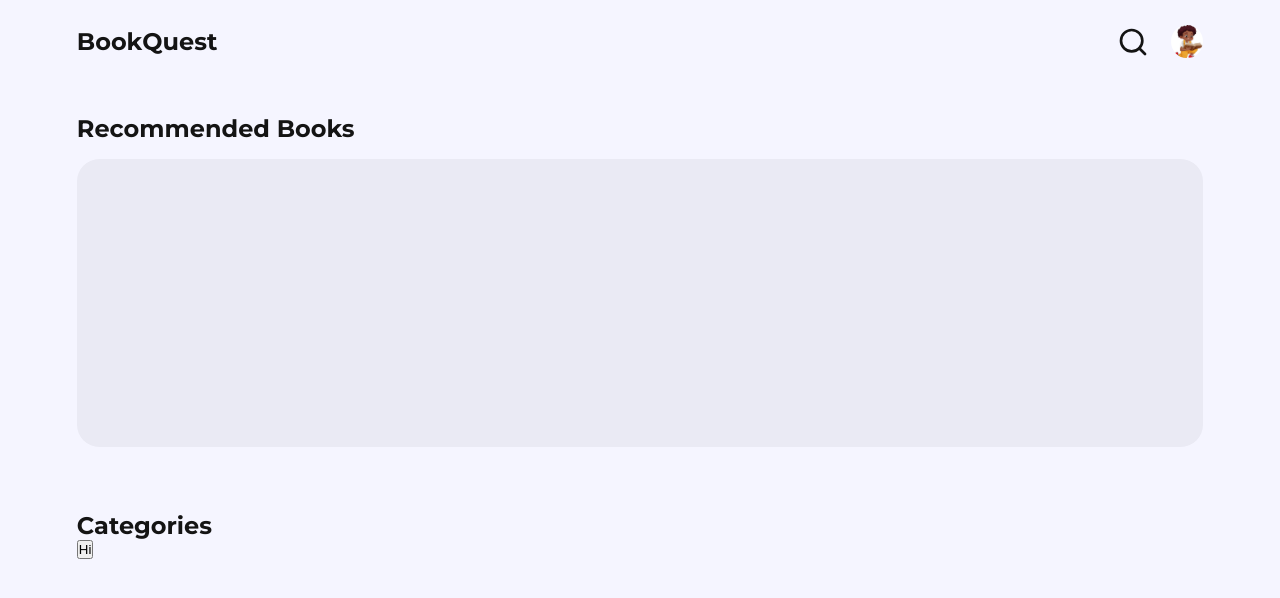
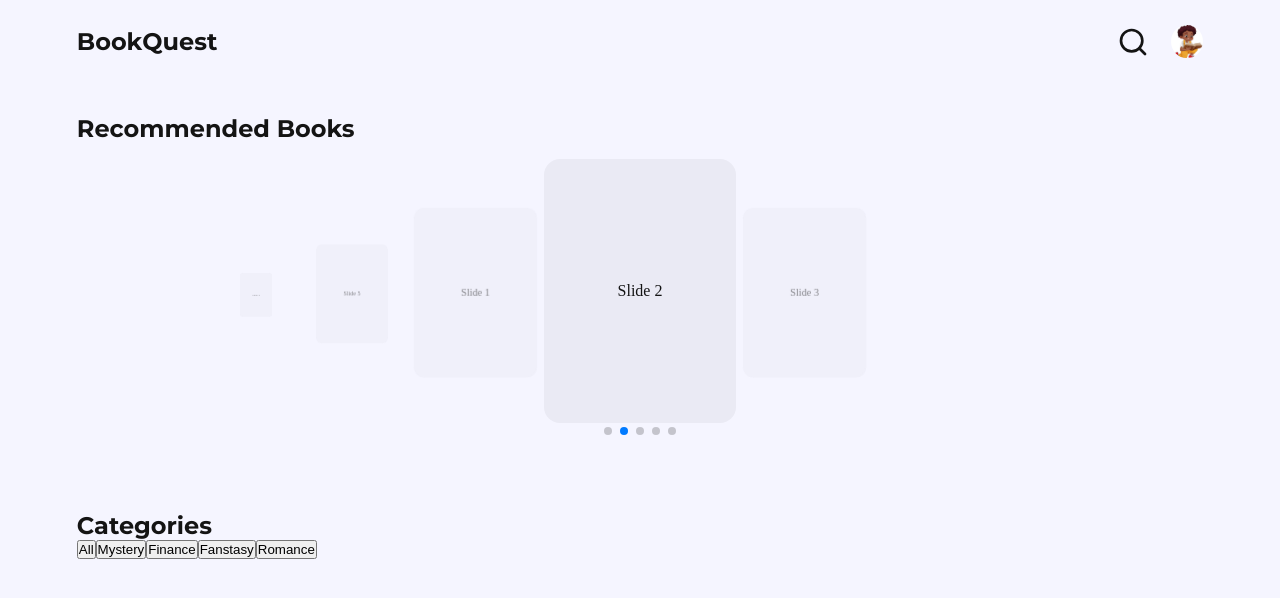
Before and after one commit to Charmingdc/BookQuest, a React (Vite) app: page /home in a window 1280 px wide. Shown: the top 598 px of the page. Built offline with nearby package versions, Linux system fonts and the light colour scheme.

Commit message:
Worked on tab switching

```diff
--- a/package.json
+++ b/package.json
@@ -14,7 +14,8 @@
     "react": "^18.3.1",
     "react-dom": "^18.3.1",
     "react-icons": "^5.4.0",
-    "react-router-dom": "^7.1.3"
+    "react-router-dom": "^7.1.3",
+    "swiper": "^11.2.1"
   },
   "devDependencies": {
     "@eslint/js": "^9.17.0",
--- a/src/components/home/CategoriesBox.tsx
+++ b/src/components/home/CategoriesBox.tsx
@@ -1,13 +1,22 @@
 import Tab from './Tab.tsx';
 
 const CategoriesBox = () => {
+  const demoGenres: string[] = [
+   'All', 'Mystery', 'Finance', 'Fanstasy', 'Romance'
+   ]
+
+
   return (
    <section className='categories-section'>
     <h2> Categories </h2>
 
 
     <div className='tabs'>
-     <Tab />
+     {
+      demoGenres.map((name, index) => (
+         <Tab genre={name} key={index} />
+       ))
+     }
     </div>
    </section>
   )
--- a/src/components/home/RecommendationBox.tsx
+++ b/src/components/home/RecommendationBox.tsx
@@ -1,12 +1,50 @@
+import React from 'react';
+
+import { Swiper, SwiperSlide } from 'swiper/react';
+
+import 'swiper/css';
+import 'swiper/css/effect-coverflow';
+import 'swiper/css/pagination';
+
+import { EffectCoverflow, Pagination, Autoplay } from 'swiper/modules';
+
 const RecommendationBox = () => {
   return (
-    <section className='recommendation-section flex-col-center'>
-      <h2> Recommended Books </h2>
+    <section className="recommendation-section flex-col-center">
+      <h2>Recommended Books</h2>
 
-      <div className='recommendation-box'>
-      </div>
+      <Swiper
+        effect={'coverflow'}
+        grabCursor={true}
+        centeredSlides={true}
+        slidesPerView={'auto'}
+        loop={true}
+        autoplay={{
+          delay: 2500,
+          disableOnInteraction: false,
+        }}
+        pagination={{
+          clickable: true,
+        }}
+        coverflowEffect={{
+          rotate: 0,
+          stretch: 0,
+          depth: 80,
+          modifier: 2.5,
+          scale: 0.9,
+          slideShadows: false,
+        }}
+        modules={[EffectCoverflow, Pagination, Autoplay]}
+        className="mySwiper"
+      >
+        <SwiperSlide className="slide">Slide 1</SwiperSlide>
+        <SwiperSlide className="slide">Slide 2</SwiperSlide>
+        <SwiperSlide className="slide">Slide 3</SwiperSlide>
+        <SwiperSlide className="slide">Slide 4</SwiperSlide>
+        <SwiperSlide className="slide">Slide 5</SwiperSlide>
+      </Swiper>
     </section>
-  )
-}
+  );
+};
 
 export default RecommendationBox;
--- a/src/components/home/Tab.tsx
+++ b/src/components/home/Tab.tsx
@@ -1,7 +1,8 @@
-const Tab = () => {
+
+const Tab: React.FC<{ enre: string}> = ({genre}) => {
   return (
    <button>
-    Hi
+     { genre }
    </button>
   )
 }
--- a/src/pages/Home/index.css
+++ b/src/pages/Home/index.css
@@ -54,3 +54,28 @@
  .categories-section {
   margin-top: 2rem;
  }
+
+.mySwiper {
+  width: 100%;
+  height: 18rem;
+  display: flex;
+  justify-content: center;
+  align-items: center;
+}
+
+.mySwiper .swiper-slide {
+  width: 12rem;
+  height: 16.5rem;
+  background-color: var(--shade);
+  border-radius: 1rem;
+  transition: all 0.3s ease-in-out;
+  opacity: 0.5;
+  display: flex;
+  justify-content: center;
+  align-items: center;
+}
+
+.mySwiper .swiper-slide-active {
+  transform: scale(1.1);
+  opacity: 1;
+}
```
Also changed, not shown: 1 other file (tests, documents, lock files or other folders).
